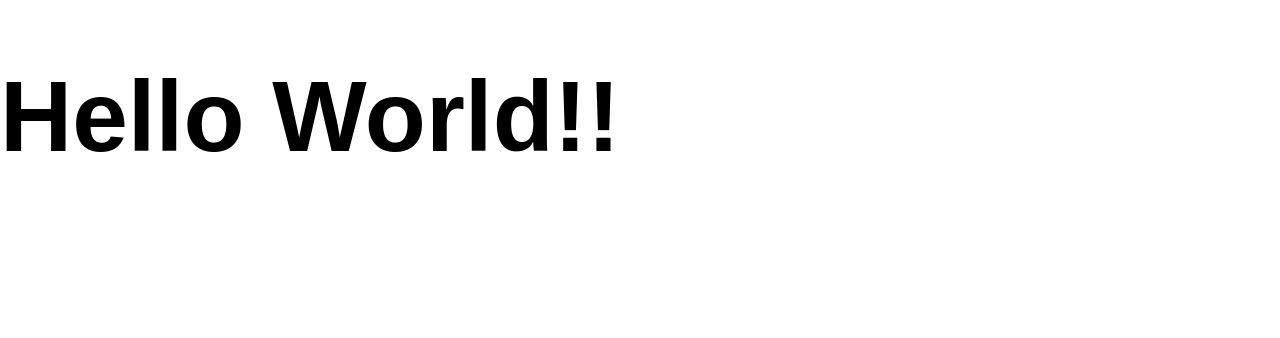
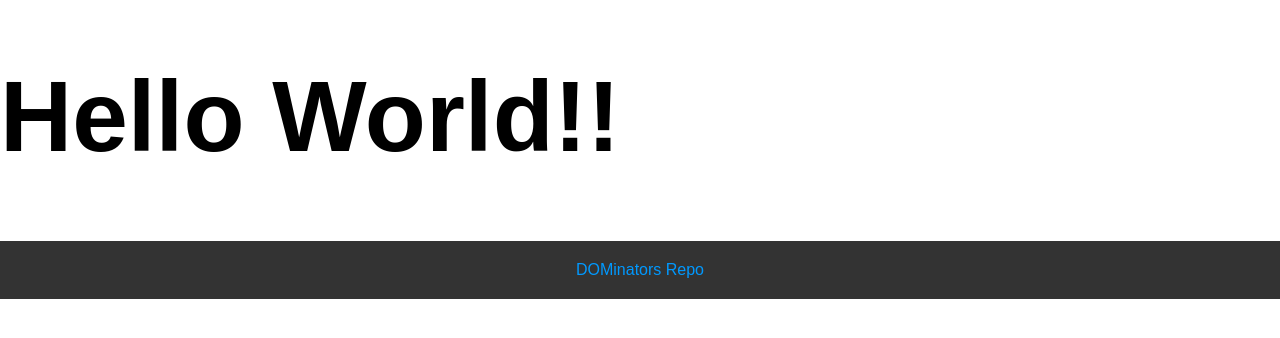
Before and after one commit to chingu-voyages/v47-tier1-team-05, a plain HTML site: page assets/index.html in a window 1280 px wide. Shown: the part 132-470 px from the top of the page. Drawn offline with Linux system fonts and the light colour scheme.

```diff
--- a/assets/index.html
+++ b/assets/index.html
@@ -23,5 +23,12 @@
 
 <body>
     <h1>Hello World!!</h1>
+
+    <!-- Footer Section-->
+<footer>
+    <div class="footer-content">
+        <a href="https://github.com/chingu-voyages/v47-tier1-team-05" rel="noopener" target="_blank">DOMinators Repo</a>
+    </div>
+</footer>
 </body>
 </html>
--- a/assets/styles.css
+++ b/assets/styles.css
@@ -48,3 +48,21 @@ h1 {
 .search-container button:hover {
     background-color: #0056b3;
 }
+
+/* Footer Section */
+
+.footer-content {
+    text-align: center;
+    padding: 20px;
+    background-color: #333;
+    color: white;
+}
+
+.footer-content a {
+    color: #0099ff;
+    text-decoration: none;
+}
+
+.footer-content a:hover {
+    text-decoration: underline;
+}
```
